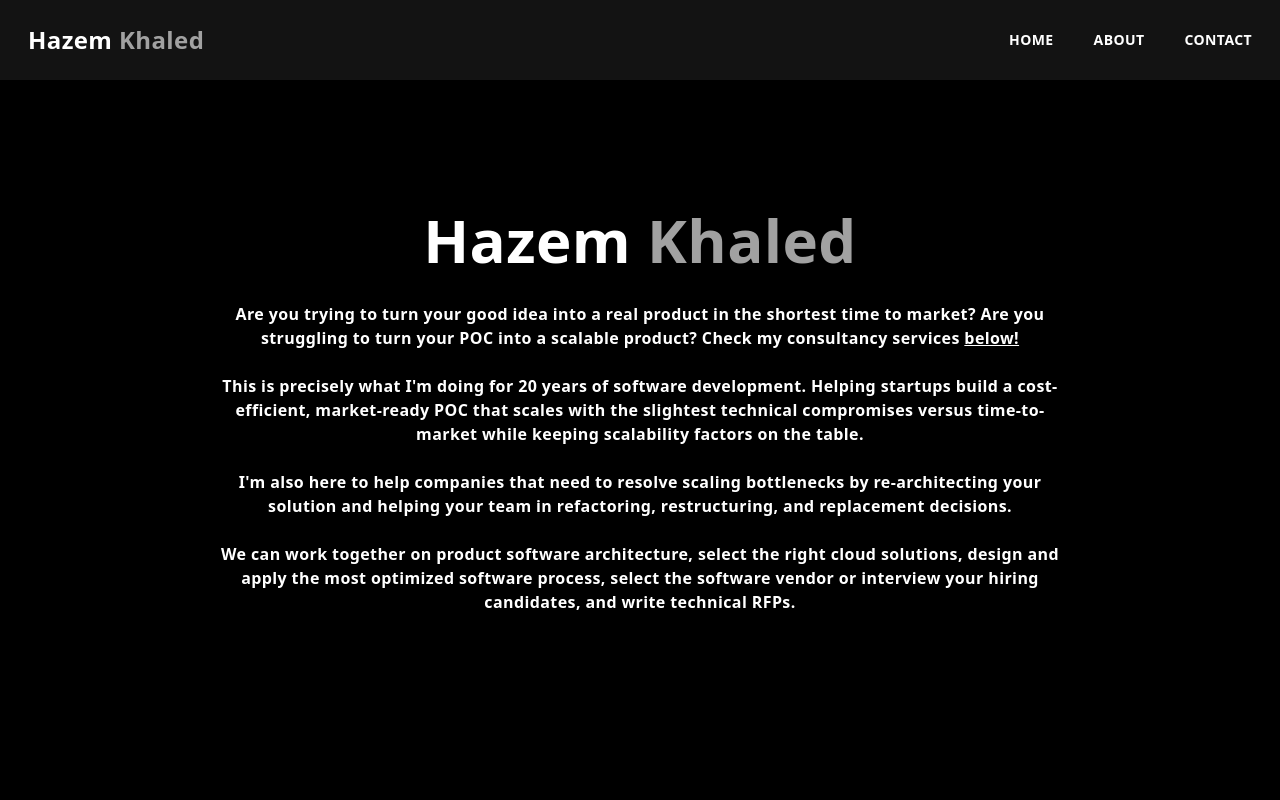
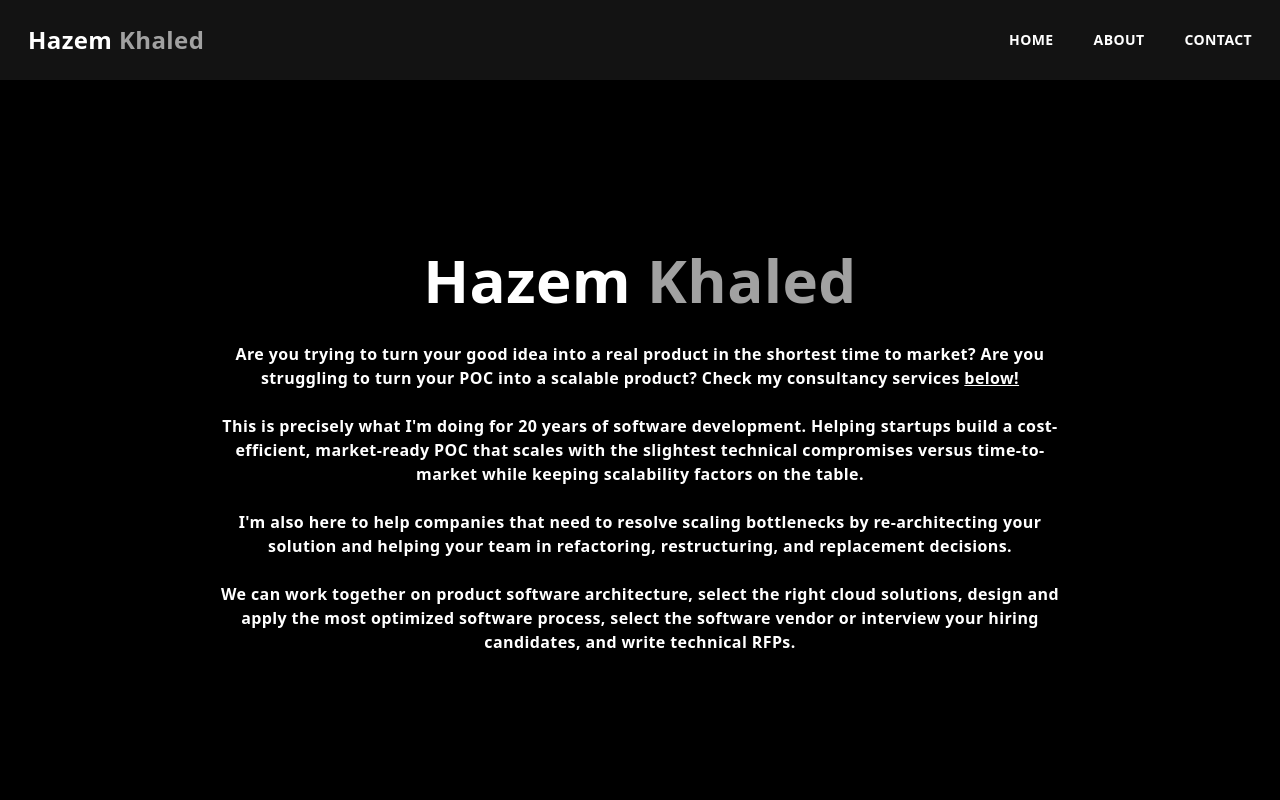
Before and after one commit to KhaledHN/hazem-portfolio, a Next.js app: page / in a window 1280 px wide. Shown: the top 800 px of the page. Built offline with nearby package versions, Linux system fonts and the light colour scheme.

Commit message:
Fixing navbar and text fitment in mobile

```diff
--- a/components/Main.tsx
+++ b/components/Main.tsx
@@ -6,7 +6,7 @@ const Main = () => {
   return (
     <div id="home" className="w-full md:h-screen text-center  ">
       <Navbar/>
-      <div className="max-w-[1240px] pt-20 pb-20 w-full h-full mx-auto flex justify-center items-center ">
+      <div className="max-w-[1240px] pb-20 w-full h-full mx-auto flex justify-center items-center ">
         <div className="pt-10">
           <h1 className=" pb-4">
             Hazem <span className="text-[#a1a1a1] ">Khaled</span>
--- a/components/NavBar/index.tsx
+++ b/components/NavBar/index.tsx
@@ -38,7 +38,7 @@ const Navbar = ( ) => {
       style={{ backgroundColor: `${navBg}` }}
       className={`${
         shadow ? "shadow-xl" : ""
-      } fixed w-full h-20 z-[100] duration-200`}
+      } w-full h-20 sticky top-0 duration-200`}
     >
 
       <div className="flex justify-between items-center w-full h-full px-2 2xl:px-16">
```
